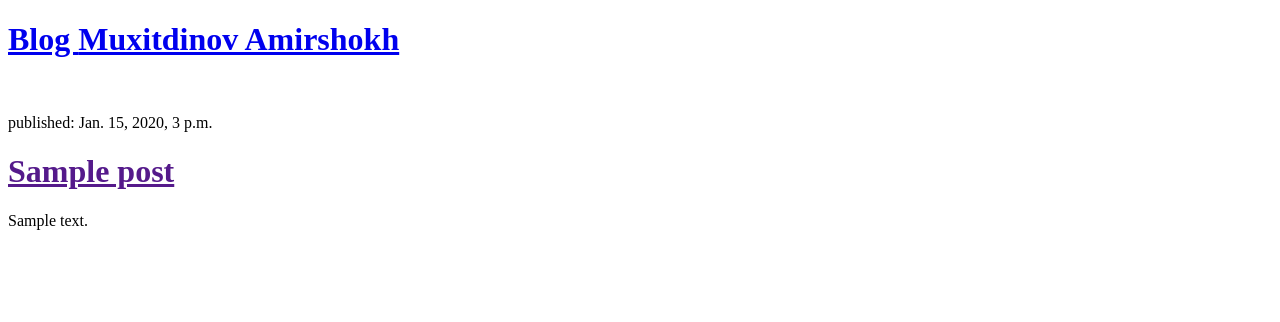
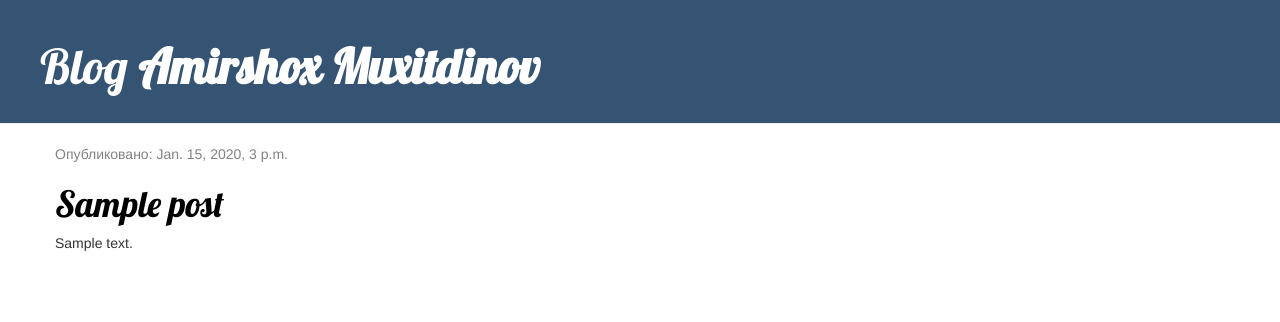
Before and after one commit to Amirshox/my-first-blog, a Django app: page / in a window 1280 px wide. Shown: the top 322 px of the page. Run offline with Django 3.2, Linux system fonts and the light colour scheme; tables that the repository leaves empty hold one stand-in row (values such as "Sample post"); some libraries are stand-ins or nearby versions.

Commit message:
Modified templates to display posts from database.

```diff
--- /dev/null
+++ b/blog/static/css/blog.css
@@ -0,0 +1,46 @@
+.page-header {
+    background-color: #355373;
+    margin-top: 0;
+    padding: 20px 20px 20px 40px;
+}
+
+.page-header h1, .page-header h1 a, .page-header h1 a:visited, .page-header h1 a:active {
+    color: #ffffff;
+    font-size: 36pt;
+    text-decoration: none;
+}
+
+.content {
+    margin-left: 40px;
+}
+
+h1, h2, h3, h4 {
+    font-family: 'Lobster', cursive;
+}
+
+.date {
+    color: #828282;
+}
+
+.save {
+    float: right;
+}
+
+.post-form textarea, .post-form input {
+    width: 100%;
+}
+
+.top-menu, .top-menu:hover, .top-menu:visited {
+    color: #ffffff;
+    float: right;
+    font-size: 26pt;
+    margin-right: 20px;
+}
+
+.post {
+    margin-bottom: 70px;
+}
+
+.post h1 a, .post h1 a:visited {
+    color: #000000;
+}
--- a/blog/templates/blog/post_list.html
+++ b/blog/templates/blog/post_list.html
@@ -1,22 +1,33 @@
-<!DOCTYPE html>
+{% load static %}
 <html lang="en">
 <head>
     <meta charset="UTF-8">
     <title>Amirshokh's blog</title>
+        <link rel="stylesheet" href="//maxcdn.bootstrapcdn.com/bootstrap/3.2.0/css/bootstrap.min.css">
+        <link rel="stylesheet" href="//maxcdn.bootstrapcdn.com/bootstrap/3.2.0/css/bootstrap-theme.min.css">
+        <link href="https://fonts.googleapis.com/css?family=Lobster&subset=latin,cyrillic" rel="stylesheet" type="text/css">
+        <link rel="stylesheet" href="{% static 'css/blog.css' %}">
 </head>
 <body>
-    <div>
-        <h1><a href="/">Blog <strong>Muxitdinov Amirshokh</strong></a></h1>
+    <div class="page-header">
+        <h1><a href="/">Blog <b> Amirshox Muxitdinov</b></a></h1>
     </div>
-    <br>
 
-{% for post in posts %}
-    <div>
-        <p>published: {{ post.published_date }}</p>
-        <h1><a href="">{{ post.title }}</a></h1>
-        <p>{{ post.text|linebreaksbr }}</p>
-        <br>
+
+    <div class="content container">
+        <div class="row">
+            <div class="col-md-8">
+                {% for post in posts %}
+                    <div class="post">
+                        <div class="date">
+                            <p>Опубликовано: {{ post.published_date }}</p>
+                        </div>
+                        <h1><a href="">{{ post.title }}</a></h1>
+                        <p>{{ post.text|linebreaksbr }}</p>
+                    </div>
+                {% endfor %}
+            </div>
+        </div>
     </div>
-{% endfor %}
 </body>
 </html>
```
